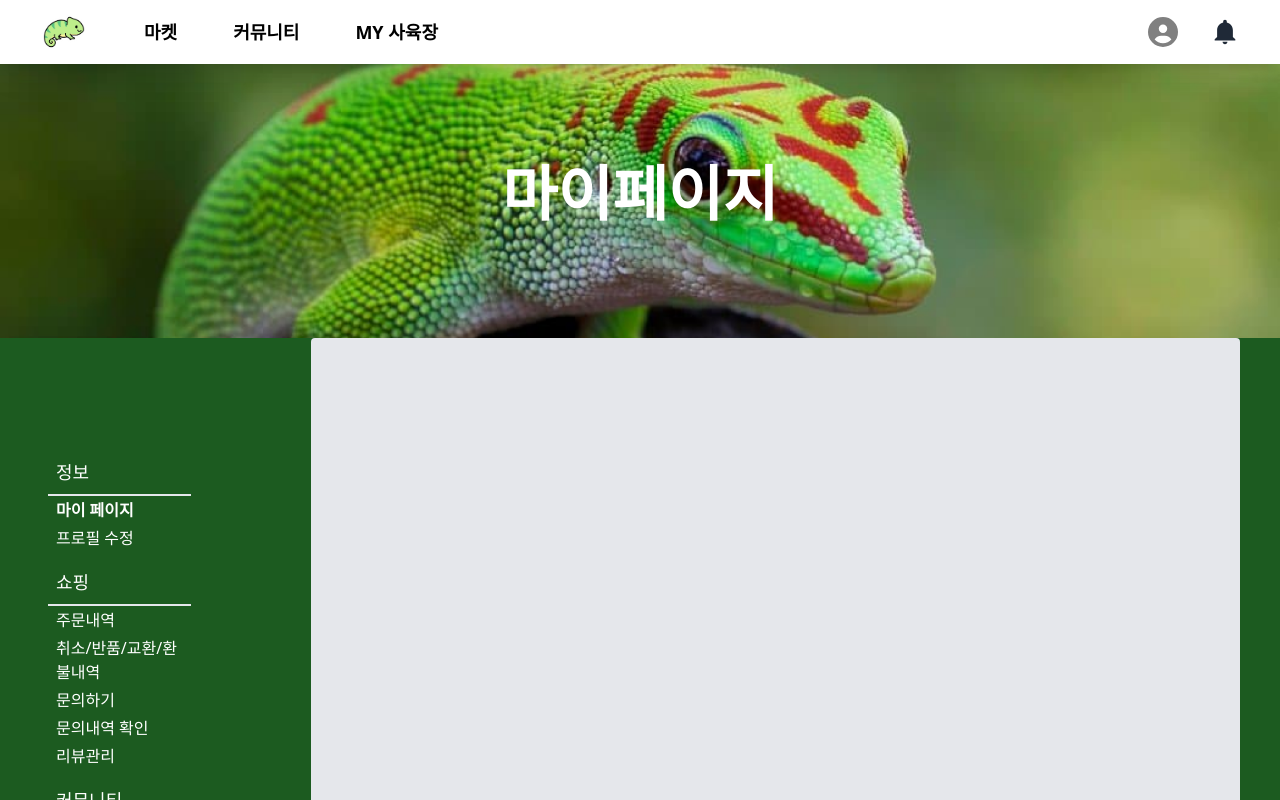
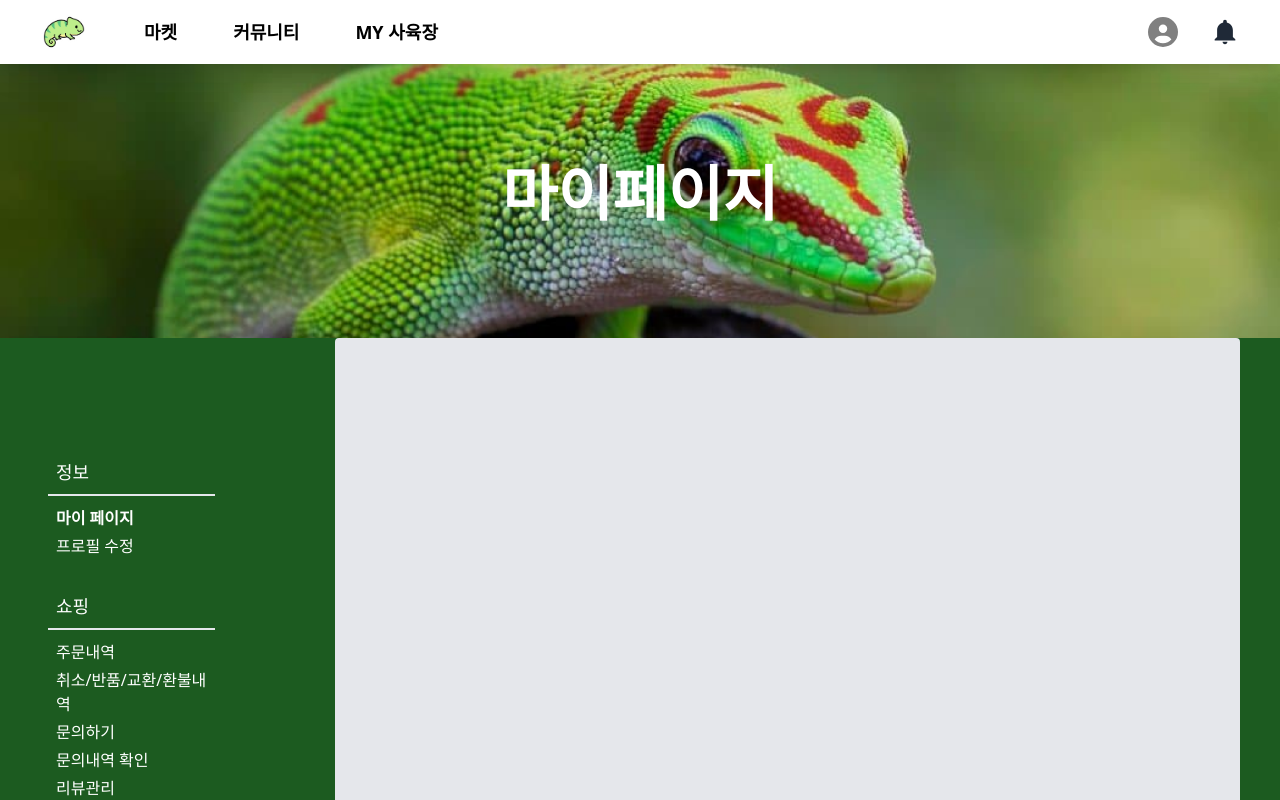
Before and after one commit to jk-milk/project_reptile-king_frontend, a React (Vite) app: page /mypage in a window 1280 px wide. Shown: the top 800 px of the page. Built offline with nearby package versions, Linux system fonts and the light colour scheme; sample sign-in values are in the browser's storage.

Commit message:
💄 style : カテゴリーサイズ変更

```diff
--- a/src/components/Board/BoardCategory.tsx
+++ b/src/components/Board/BoardCategory.tsx
@@ -17,7 +17,7 @@ const BoardCategory = ({ categories, selectedSubCategory, setSelectedSubCategory
   };
 
   return (
-    <div className="w-44 mr-20">
+    <div className="w-52 mr-20">
       <div className="mt-28">
         {categories.map((category) => (
           <div key={category.id} className="w-full p-2">
@@ -26,7 +26,7 @@ const BoardCategory = ({ categories, selectedSubCategory, setSelectedSubCategory
                 {category.category}
               </p>
             </div>
-            <ul className="w-full">
+            <ul className="w-full pt-2 pb-4">
               {category.subCategories.map((subCategory) => (
                 <li key={subCategory.title}>
                   <button
--- a/src/components/Mypage/MypageCategory.tsx
+++ b/src/components/Mypage/MypageCategory.tsx
@@ -53,7 +53,7 @@ const categories = [
 
 const MypageCategory = ({ selectedSubCategory, setSelectedSubCategory }: MypageCategoryProps) => {
   return (
-    <div className="w-44 mr-28">
+    <div className="w-52 mr-28">
       <div className="mt-28">
         {categories.map((category) => (
           <div key={category.id} className="w-full p-2">
@@ -62,7 +62,7 @@ const MypageCategory = ({ selectedSubCategory, setSelectedSubCategory }: MypageC
                 {category.category}
               </p>
             </div>
-            <ul className="w-full">
+            <ul className="w-full pt-2 pb-4">
               {category.subCategories.map((subCategory) => (
                 <li key={subCategory.title}>
                   <button
```
